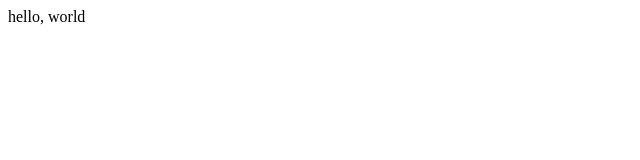
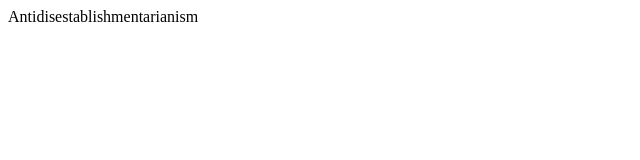
Before and after one commit to ln0091/video, a plain HTML site: page index.html in a window 1280 px wide. Shown: the whole page, without its empty margins (0-640 px from the left). Drawn offline with Linux system fonts and the light colour scheme.

Commit message:
Update index.html

```diff
--- a/index.html
+++ b/index.html
@@ -25,6 +25,6 @@
         <title>blink</title>
     </head>
     <body>
-        hello, world
+        Antidisestablishmentarianism
     </body>
 </html>
```
